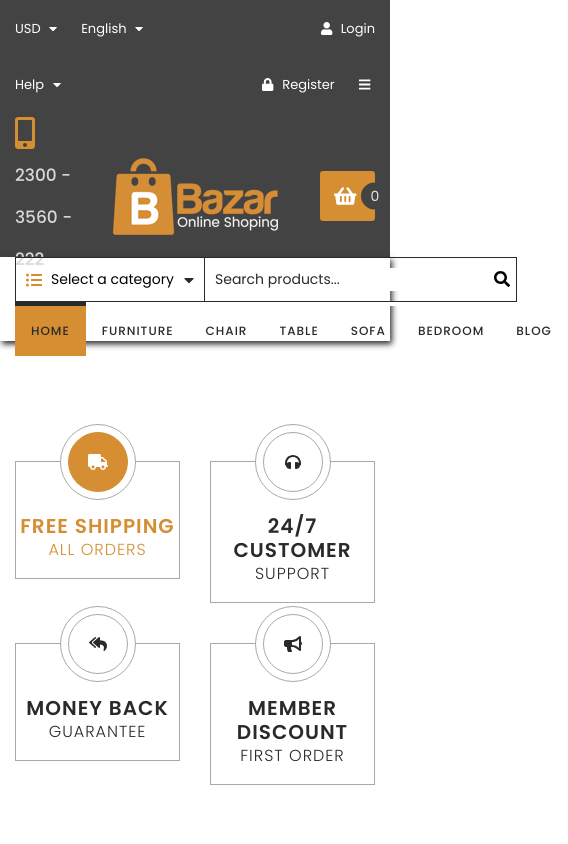
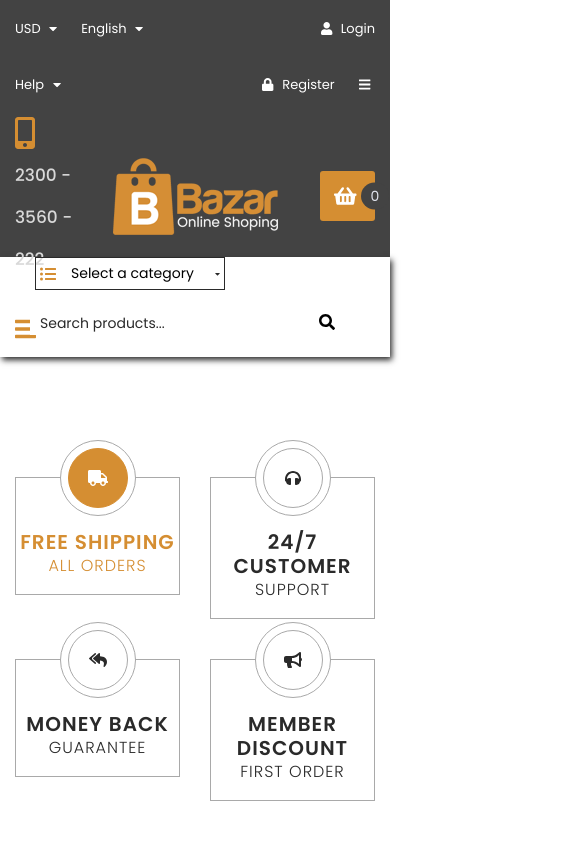
Before and after one commit to matwjablonski/kodilla-wdp-2204-03, a React (Create React App) app: page / in a window 390 px wide. Shown: the top 844 px of the page, 568 px wide, since content can reach past the window. Built offline with nearby package versions, Linux system fonts and the light colour scheme.

Commit message:
add RWD for MenuBar and ProductSearch

```diff
--- a/src/components/features/ProductSearch/ProductSearch.module.scss
+++ b/src/components/features/ProductSearch/ProductSearch.module.scss
@@ -64,3 +64,29 @@
     }
   }
 }
+
+@media (max-width: 576px) {
+  .root {
+    display: flex;
+    flex-direction: column;
+    border: none;
+
+    .category {
+      border-right: 0;
+
+      select {
+        border: 1px solid $form-border-color;
+        margin-left: 5px;
+      }
+
+      .icon:last-child {
+        position: relative;
+        padding-right: 5px;
+      }
+    }
+
+    .searchField {
+      padding-top: 20px;
+    }
+  }
+}
--- a/src/components/layout/MenuBar/MenuBar.js
+++ b/src/components/layout/MenuBar/MenuBar.js
@@ -1,18 +1,23 @@
 import React from 'react';
 import PropTypes from 'prop-types';
+import { useState } from 'react';
 
 import ProductSearch from '../../features/ProductSearch/ProductSearch';
-
+import { FontAwesomeIcon } from '@fortawesome/react-fontawesome';
+import { faBars } from '@fortawesome/free-solid-svg-icons';
 import styles from './MenuBar.module.scss';
 
-const MenuBar = ({ children }) => (
+const MenuBar = ({ children }) => {
+  const [open, setOpen] = useState(false);
+
+  return (
     <div className={styles.root}>
       <div className='container'>
-      <div className='row align-items-center'>
-        <div className='col'>
+        <div className={'row ' + styles.wrapper}>
+          <div className={'col ' + styles.search}>
             <ProductSearch />
           </div>
-        <div className={'col-auto ' + styles.menu}>
+          <div className={'col ' + styles.menu + (open ? ' ' + styles.activeMenu : '')}>
             <ul>
               <li>
                 <a href='#' className={styles.active}>
@@ -39,10 +44,14 @@ const MenuBar = ({ children }) => (
               </li>
             </ul>
           </div>
+          <a href='#' className={styles.dropdown} onClick={() => setOpen(!open)}>
+            <FontAwesomeIcon icon={faBars} />
+          </a>
         </div>
       </div>
     </div>
   );
+};
 
 MenuBar.propTypes = {
   children: PropTypes.node,
--- a/src/components/layout/MenuBar/MenuBar.module.scss
+++ b/src/components/layout/MenuBar/MenuBar.module.scss
@@ -6,6 +6,10 @@
 
   :global(.container) > :global(.row) {
     height: 84px;
+  }
+
+  .wrapper {
+    align-items: center;
   }
 
   .menu {
@@ -48,4 +52,94 @@
       }
     }
   }
+
+  .dropdown {
+    display: none;
+  }
 }
+
+@media (max-width: 1200px) {
+  .root {
+    height: 100px;
+  }
+}
+
+@media (max-width: 991px) {
+  .root {
+    :global(.container)> :global(.row) {
+      height: fit-content;
+    }
+
+    .wrapper {
+      flex-direction: column;
+      align-items: initial;
+      margin: 0 auto;
+
+      .search {
+        order: 2;
+
+        form {
+          width: 550px;
+
+          div {
+            width: 50%;
+          }
+        }
+      }
+
+      .menu {
+        order: 1;
+      }
+    }
+  }
+}
+
+@media (max-width: 577px) {
+  .root {
+    .wrapper {
+      flex-direction: row;
+      position: relative;
+
+      .menu {
+        visibility: hidden;
+        position: absolute;
+        top: 3rem;
+        left: 10rem;
+        z-index: 2;
+
+        ul {
+          flex-direction: column;
+          background: #fff;
+          border: 1px solid $primary;
+
+          li {
+            z-index: 1;
+
+            a {
+              width: 100%;
+              border-top: none;
+            }
+          }
+        }
+      }
+
+      .activeMenu {
+        visibility: visible;
+      }
+
+      .search {
+        form {
+          width: 100%;
+        }
+      }
+
+      .dropdown {
+        display: block;
+        font-size: 1.5rem;
+        order: 2;
+        padding-top: 10px;
+        text-align: center;
+      }
+    }
+  }
+}
```
Lines whose indentation alone changed are shown as unchanged.
